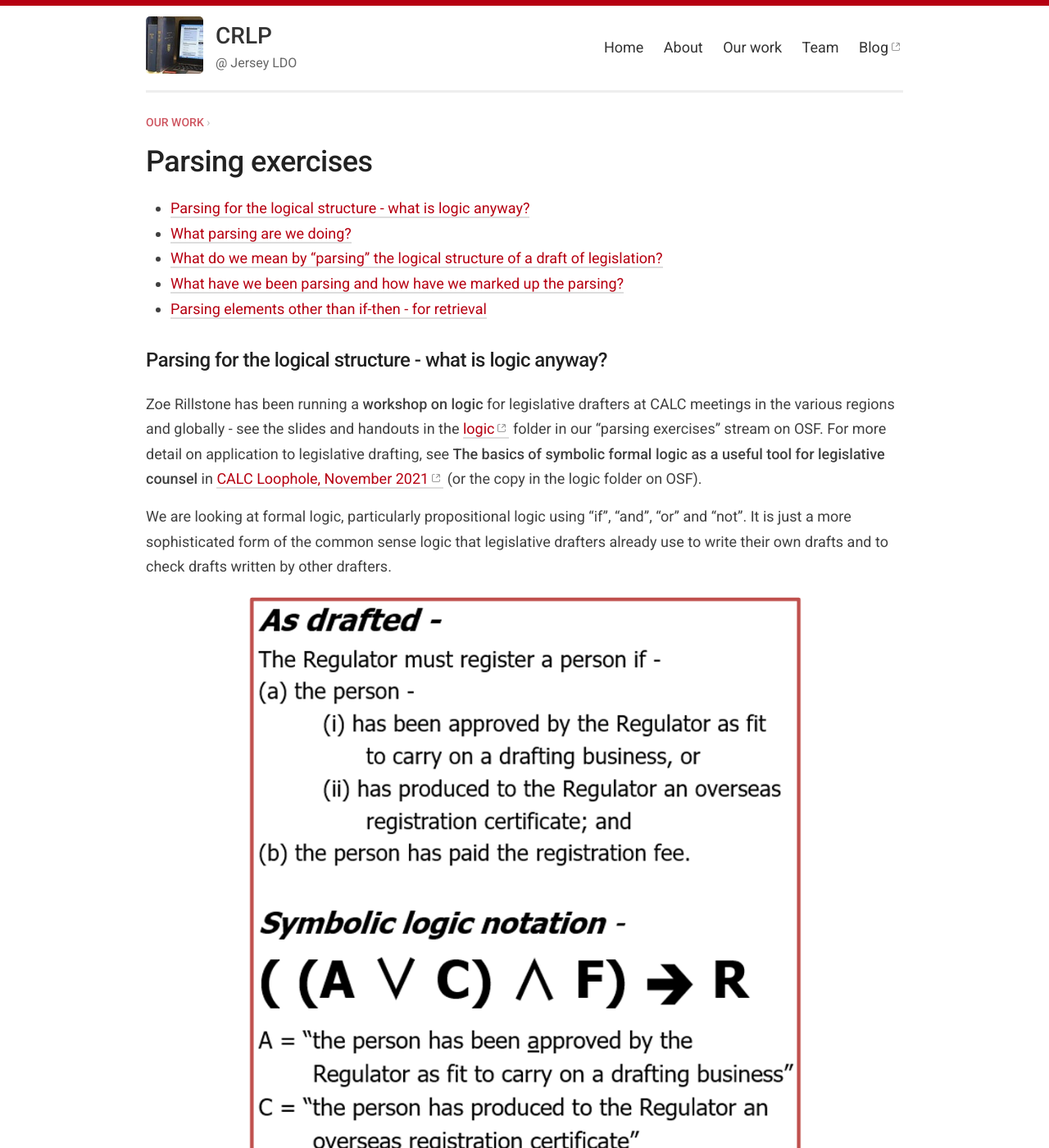
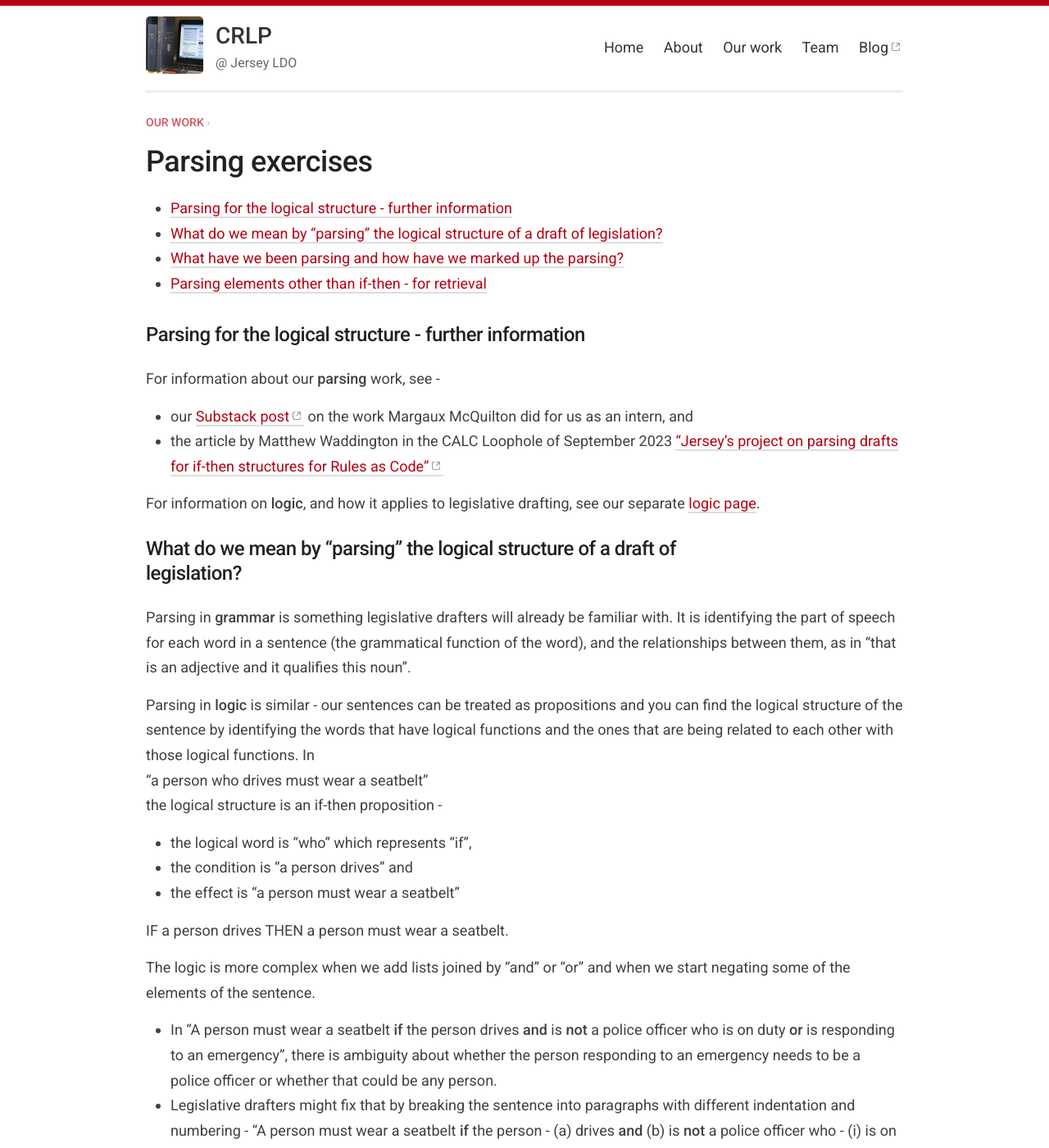
Before and after one commit to crlp-jerseyldo/crlp-jerseyldo.github.io, a Jekyll site: the page built from _pages/parsing-exercises.md, in a window 1280 px wide and 1400 px high. Shown: the whole window at 82% size. Built offline with Jekyll 4.4.1, drawn with Linux system fonts in a browser that asks for light colours; some of the changed text lies outside the part shown.

Commit message:
Update parsing-exercises.md
Removed logic part and replaced with link to separate logic page

```diff
--- a/_pages/parsing-exercises.md
+++ b/_pages/parsing-exercises.md
@@ -9,17 +9,13 @@ parent_url: /work/
 * TOC
 {:toc}
 
-## Parsing for the logical structure - what is logic anyway?
-Zoe Rillstone has been running a **workshop on logic** for legislative drafters at CALC meetings in the various regions and globally - see the slides and handouts in the [logic](https://osf.io/qg4pb/){:target="_blank"} folder in our "parsing exercises" stream on OSF. For more detail on application to legislative drafting, see **The basics of symbolic formal logic as a useful tool for legislative counsel** in [CALC Loophole, November 2021](https://www.calc.ngo/publications/loopholes){:target="_blank"} (or the copy in the logic folder on OSF).
+## Parsing for the logical structure - further information
 
-We are looking at formal logic, particularly propositional logic using "if", "and", "or" and "not". It is just a more sophisticated form of the common sense logic that legislative drafters already use to write their own drafts and to check drafts written by other drafters.
-
-![Example provision rendered in symbolic logic](/images/symboliclogic-regulator.png)
-
-## What parsing are we doing?
-For information about our parsing work, see
+For information about our **parsing** work, see -
 * our [Substack post](https://digitallegislation.substack.com/p/news-from-the-computer-readable-legislation?utm_source=profile&utm_medium=reader2){:target="_blank"} on the work Margaux McQuilton did for us as an intern, and
 * the article by Matthew Waddington in the CALC Loophole of September 2023 ["Jersey’s project on parsing drafts for if-then structures for Rules as Code"](https://www.calc.ngo/sites/default/files/loophole/Loophole%20-%202023-02%20%282023-09-06%29.pdf){:target="_blank"}
+
+For information on **logic**, and how it applies to legislative drafting, see our separate [logic page](/logic).
 
 ## What do we mean by "parsing" the logical structure of a draft of legislation?
 Parsing in **grammar** is something legislative drafters will already be familiar with. It is identifying the part of speech for each word in a sentence \(the grammatical function of the word\), and the relationships between them, as in "that is an adjective and it qualifies this noun".
```
